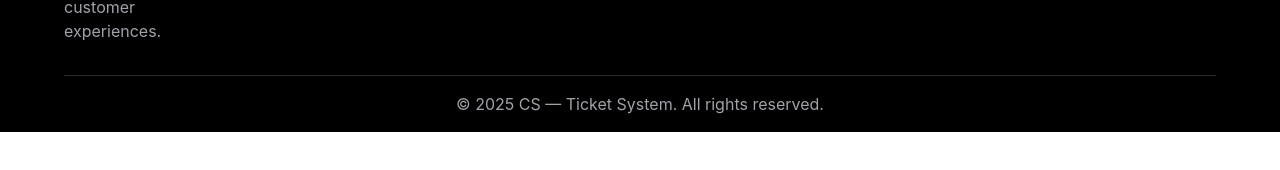
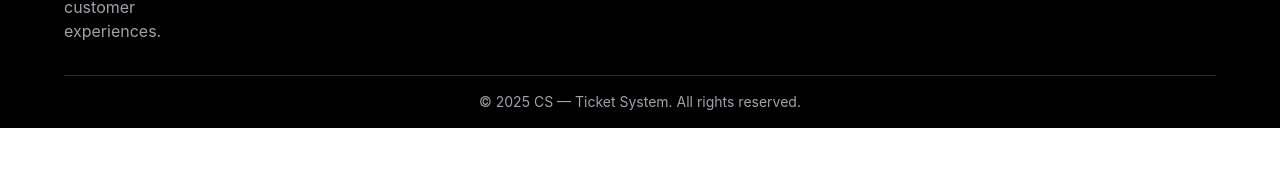
Before and after one commit to xcdtasif/ph-mr-md-13, a React (Vite) app: page / in a window 1280 px wide. Shown: the part 582-752 px from the top of the page. Built offline with nearby package versions, Linux system fonts and the light colour scheme.

Commit message:
docs: update readme.md

```diff
--- a/src/components/Footer.jsx
+++ b/src/components/Footer.jsx
@@ -130,7 +130,7 @@
         <hr className="text-[#D9D9D9]/20" />
 
         {/* copyright */}
-        <p className="text-center text-[#A1A1AA] py-4">
+        <p className="text-sm text-center text-[#A1A1AA] py-4">
           © 2025 CS — Ticket System. All rights reserved.
         </p>
       </footer>
```
Also changed, not shown: 1 other file (tests, documents, lock files or other folders).
